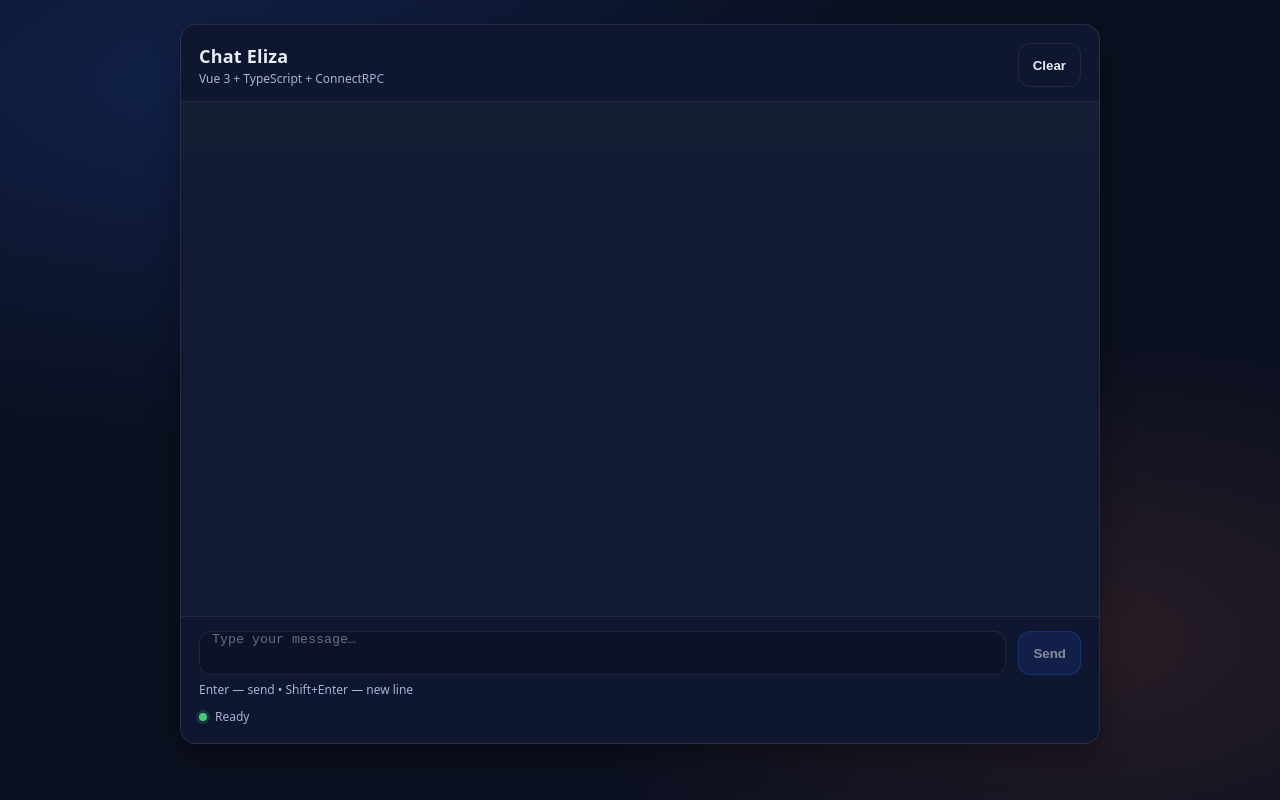
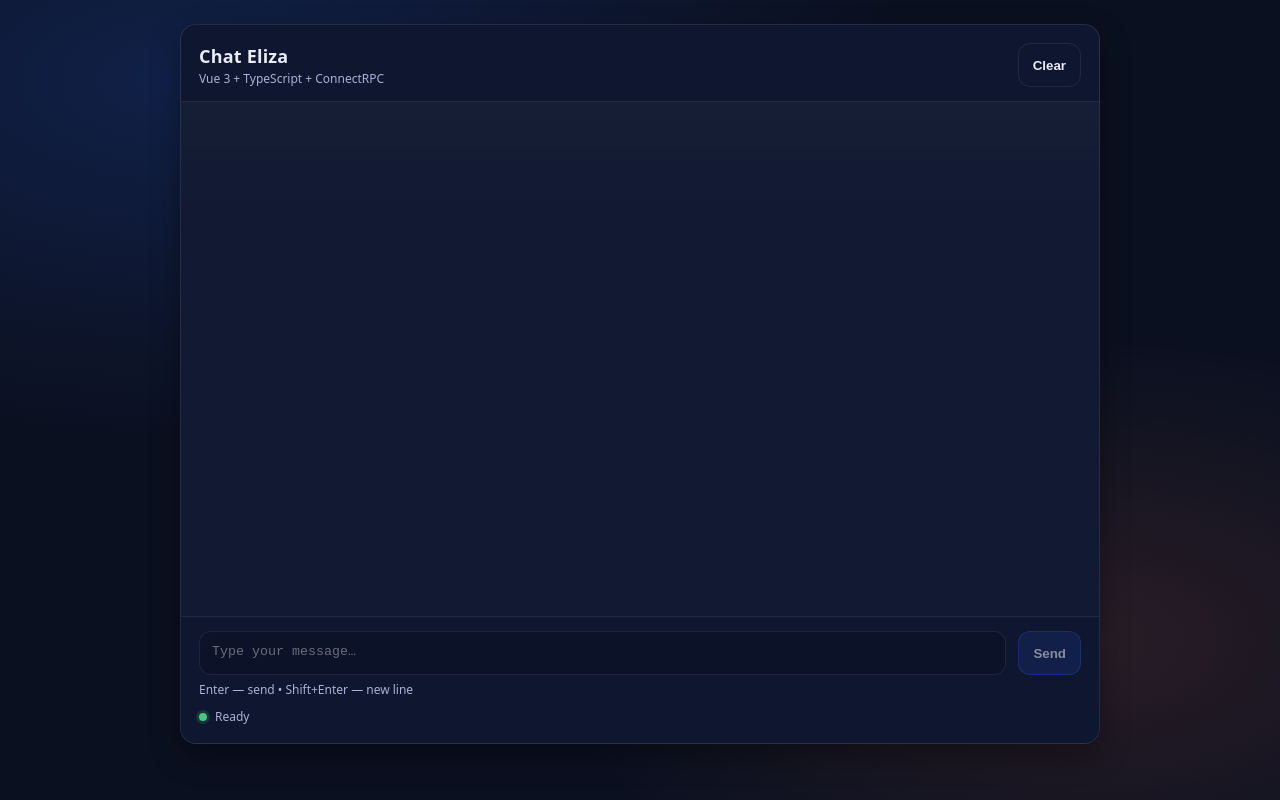
Before and after one commit to Supreme-cake-being/eliza-chat, a Vue app: page / in a window 1280 px wide. Built offline with nearby package versions, Linux system fonts and the light colour scheme; the HTML template or start-up script is replaced by a standard one; what @connectrpc/connect, @connectrpc/connect-web would draw is missing.

Commit message:
Update style.css

```diff
--- a/src/style.css
+++ b/src/style.css
@@ -191,7 +191,7 @@ body {
 .input {
   width: 100%;
   height: 44px;
-  padding: 0 12px;
+  padding: 12px;
   border-radius: var(--radius-sm);
   border: 1px solid var(--border);
   background: rgba(0, 0, 0, 0.18);
```
